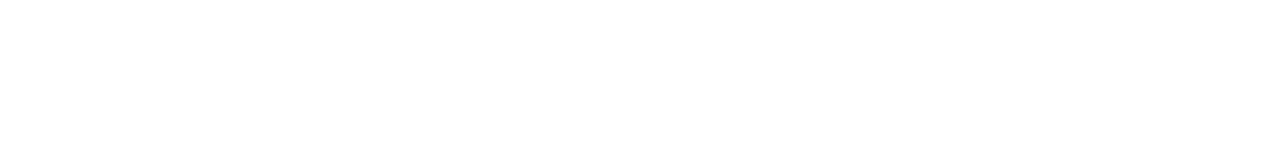
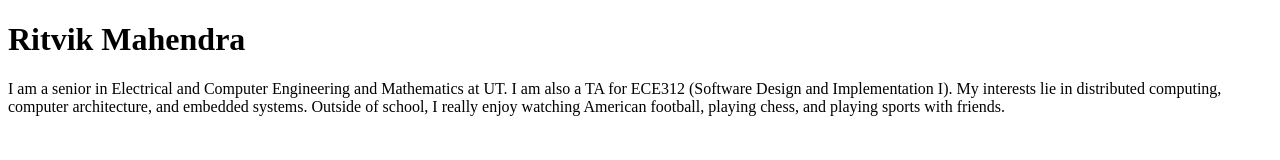
Before and after one commit to rmahendra9/rmahendra9.github.io, a plain HTML site: page index.html in a window 1280 px wide. Drawn offline with Linux system fonts and the light colour scheme.

Commit message:
Started webpage

```diff
--- a/index.html
+++ b/index.html
@@ -1,4 +1,9 @@
 <!DOCTYPE html>
 <html>
-
+    <head>
+    </head>
+    <body>
+    <h1>Ritvik Mahendra</h1>
+    <div>I am a senior in Electrical and Computer Engineering and Mathematics at UT. I am also a TA for ECE312 (Software Design and Implementation I). My interests lie in distributed computing, computer architecture, and embedded systems. Outside of school, I really enjoy watching American football, playing chess, and playing sports with friends.</div>
+    </body>
 </html>
```
